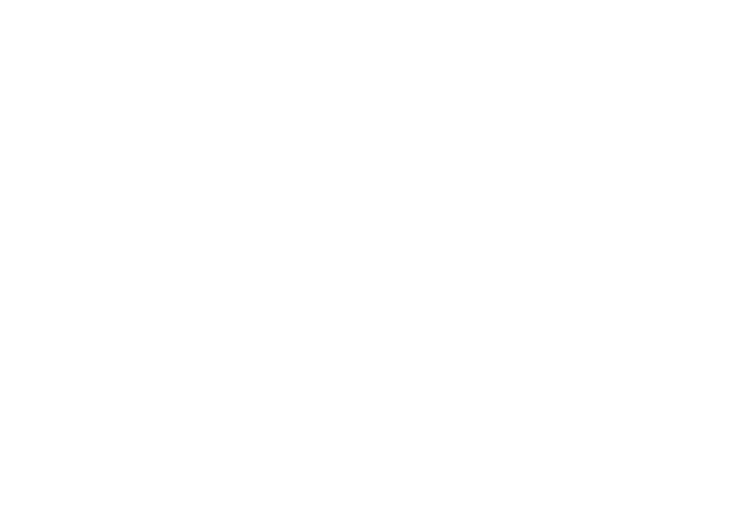
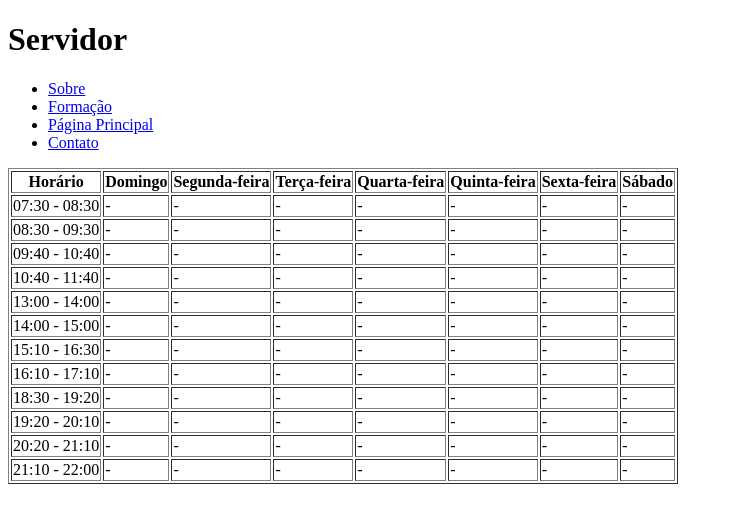
Before and after one commit to willyamandrade/LandingPage-WEB1-S4, a plain HTML site: page html/disciplinas.html in a window 1280 px wide. Shown: the whole page, without its empty margins (0-733 px from the left). Drawn offline with Linux system fonts and the light colour scheme; files that its build step writes are made by us from their sources.

Commit message:
Add files via upload

```diff
--- a/html/contato.html
+++ b/html/contato.html
@@ -0,0 +1,41 @@
+<!DOCTYPE html>
+<html>
+    <head>
+        <title> </title>
+        <link rel="stylesheet" href="css/style.css">
+    </head>
+
+      <header>
+        <h1>Servidor</h1>
+        <nav>
+            <ul>
+                <li><a href="sobre.html">Sobre</a></li>
+                <li><a href="formacao.html">Formação</a></li>
+                <li><a href="disciplinas.html">Disciplinas</a></li>
+                <li><a href="../index.html">Página Principal</a></li>
+            </ul>
+        </nav>
+    </header>
+
+    <body>
+        <form action="/logo_ali" method="post">
+            <label for="nome">Nome:</label>
+            <input type="text" id="nome" name="nome"> <br><br>
+
+            <label for="email">E-mail:</label>
+            <input type="email" id="email" name="email"> <br><br>
+
+            <label for="assunto">Assunto:</label>
+            <input type="select" id="assunto" name="assunto"> <br><br>
+
+            <label for="mensagem">Mensagem:</label>
+            <textarea rows="4" id="mensagem"></textarea> <br><br>
+
+            <input type="submit" id="envio">
+
+        </form>
+    </body>
+    <footer>
+
+    </footer>
+</html>
--- a/html/disciplinas.html
+++ b/html/disciplinas.html
@@ -0,0 +1,161 @@
+<!DOCTYPE html>
+<html>
+    <head>
+        <title> </title>
+        <link rel="stylesheet" href="css/style.css">
+    </head>
+
+    <header>
+        <h1>Servidor</h1>
+        <nav>
+            <ul>
+                <li><a href="sobre.html">Sobre</a></li>
+                <li><a href="formacao.html">Formação</a></li>
+                <li><a href="../index.html">Página Principal</a></li>
+                <li><a href="contato.html">Contato</a></li>
+            </ul>
+        </nav>
+    </header>
+
+    <body>
+        <table border="1">
+            <thead>
+                <tr>
+                    <th>Horário</th>
+                    <th>Domingo</th>
+                    <th>Segunda-feira</th>
+                    <th>Terça-feira</th>
+                    <th>Quarta-feira</th>
+                    <th>Quinta-feira</th>
+                    <th>Sexta-feira</th>
+                    <th>Sábado</th>
+                </tr>
+            </thead>
+            <tbody>
+                <tr>
+                    <td>07:30 - 08:30</td>
+                    <td>-</td>
+                    <td>-</td>
+                    <td>-</td>
+                    <td>-</td>
+                    <td>-</td>
+                    <td>-</td>
+                    <td>-</td>
+                </tr>
+                <tr>
+                    <td>08:30 - 09:30</td>
+                    <td>-</td>
+                    <td>-</td>
+                    <td>-</td>
+                    <td>-</td>
+                    <td>-</td>
+                    <td>-</td>
+                    <td>-</td>
+                </tr>
+                <tr>
+                    <td>09:40 - 10:40</td>
+                    <td>-</td>
+                    <td>-</td>
+                    <td>-</td>
+                    <td>-</td>
+                    <td>-</td>
+                    <td>-</td>
+                    <td>-</td>
+                </tr>
+                <tr>
+                    <td>10:40 - 11:40</td>
+                    <td>-</td>
+                    <td>-</td>
+                    <td>-</td>
+                    <td>-</td>
+                    <td>-</td>
+                    <td>-</td>
+                    <td>-</td>
+                </tr>
+                <tr>
+                    <td>13:00 - 14:00</td>
+                    <td>-</td>
+                    <td>-</td>
+                    <td>-</td>
+                    <td>-</td>
+                    <td>-</td>
+                    <td>-</td>
+                    <td>-</td>
+                </tr>
+                <tr>
+                    <td>14:00 - 15:00</td>
+                    <td>-</td>
+                    <td>-</td>
+                    <td>-</td>
+                    <td>-</td>
+                    <td>-</td>
+                    <td>-</td>
+                    <td>-</td>
+                </tr>
+                <tr>
+                    <td>15:10 - 16:30</td>
+                    <td>-</td>
+                    <td>-</td>
+                    <td>-</td>
+                    <td>-</td>
+                    <td>-</td>
+                    <td>-</td>
+                    <td>-</td>
+                </tr>
+                <tr>
+                    <td>16:10 - 17:10</td>
+                    <td>-</td>
+                    <td>-</td>
+                    <td>-</td>
+                    <td>-</td>
+                    <td>-</td>
+                    <td>-</td>
+                    <td>-</td>
+                </tr>
+                <tr>
+                    <td>18:30 - 19:20</td>
+                    <td>-</td>
+                    <td>-</td>
+                    <td>-</td>
+                    <td>-</td>
+                    <td>-</td>
+                    <td>-</td>
+                    <td>-</td>
+                </tr>
+                <tr>
+                    <td>19:20 - 20:10</td>
+                    <td>-</td>
+                    <td>-</td>
+                    <td>-</td>
+                    <td>-</td>
+                    <td>-</td>
+                    <td>-</td>
+                    <td>-</td>
+                </tr>
+                <tr>
+                    <td>20:20 - 21:10</td>
+                    <td>-</td>
+                    <td>-</td>
+                    <td>-</td>
+                    <td>-</td>
+                    <td>-</td>
+                    <td>-</td>
+                    <td>-</td>
+                </tr>
+                <tr>
+                    <td>21:10 - 22:00</td>
+                    <td>-</td>
+                    <td>-</td>
+                    <td>-</td>
+                    <td>-</td>
+                    <td>-</td>
+                    <td>-</td>
+                    <td>-</td>
+                </tr>
+            </tbody>
+        </table>
+    </body>
+    <footer>
+
+    </footer>
+</html>
```
Also changed, not shown: html/formacao.html (+32 -0 lines), html/sobre.html (+54 -0 lines), index.html (added, +42 -0 lines).
